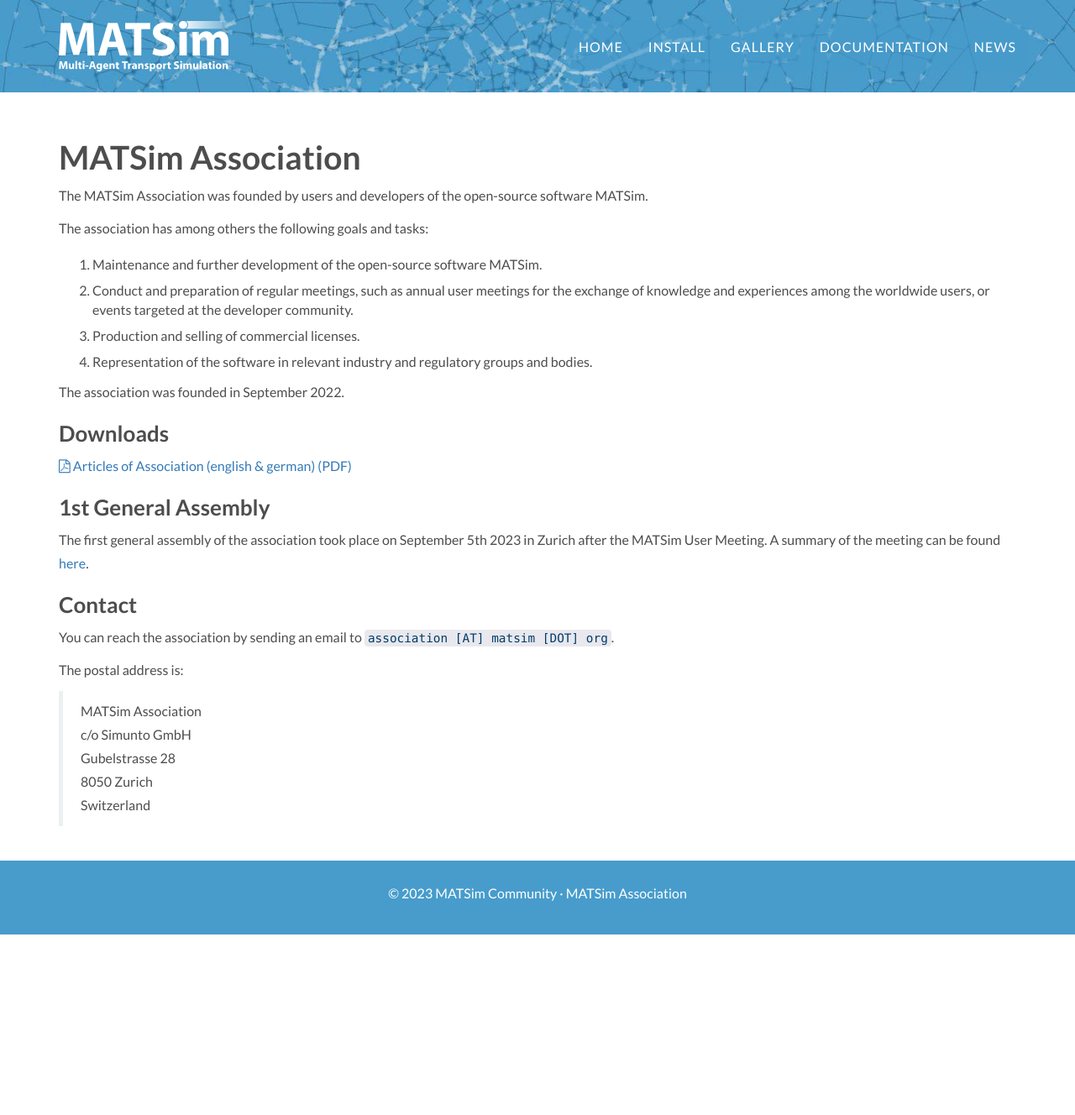
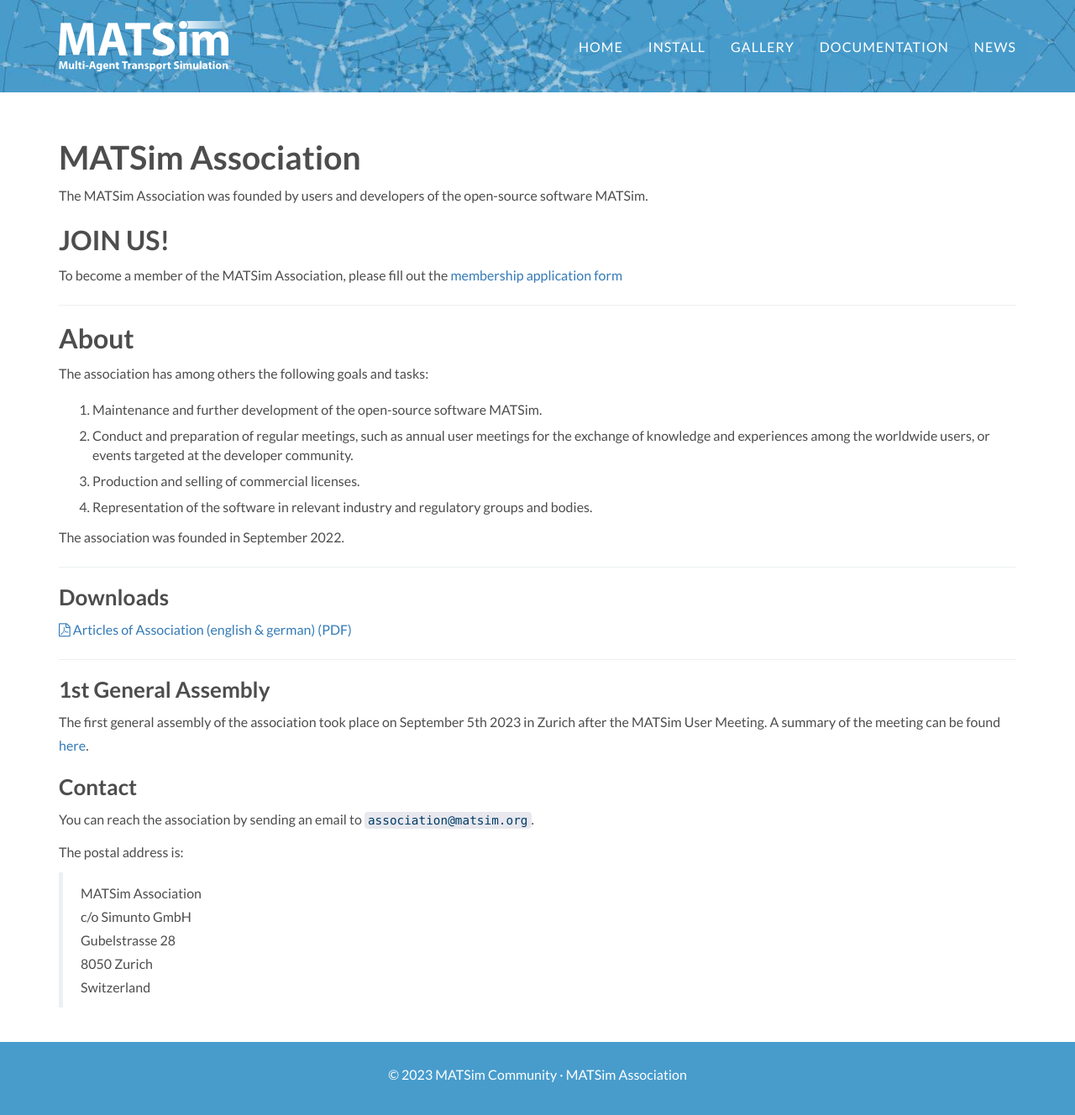
Before and after one commit to matsim-org/jekyll-website, a Jekyll site: the page built from association/index.md, in a window 1280 px wide and 1330 px high. Shown: the whole window at 84% size. Built offline with Jekyll 4.4.1, drawn with Linux system fonts in a browser that asks for light colours; some web fonts are replaced.

Commit message:
Link to google form

```diff
--- a/association/index.md
+++ b/association/index.md
@@ -4,8 +4,14 @@
 ---
 
 # MATSim Association
+The MATSim Association was founded by users and developers of the open-source software MATSim.
 
-The MATSim Association was founded by users and developers of the open-source software MATSim.
+## JOIN US!
+To become a member of the MATSim Association, please fill out the [membership application form](https://forms.gle/EXvjXTGBgyZr9bat9)
+
+---------------------------------------------
+
+## About
 
 The association has among others the following goals and tasks:
 
@@ -16,10 +22,13 @@
 
 The association was founded in September 2022.
 
+---------------------------------------------
 
 ### Downloads
 
 <a href="/association/docs/2022_Statuten_bilingual.pdf"><i class="fa fa-file-pdf-o"></i> Articles of Association (english & german) (PDF)</a>
+
+---------------------------------------------
 
 ### 1st General Assembly
 
@@ -30,7 +39,7 @@
 
 ### Contact
 
-You can reach the association by sending an email to `association [AT] matsim [DOT] org`.
+You can reach the association by sending an email to `association@matsim.org`.
 
 The postal address is:
 
```
